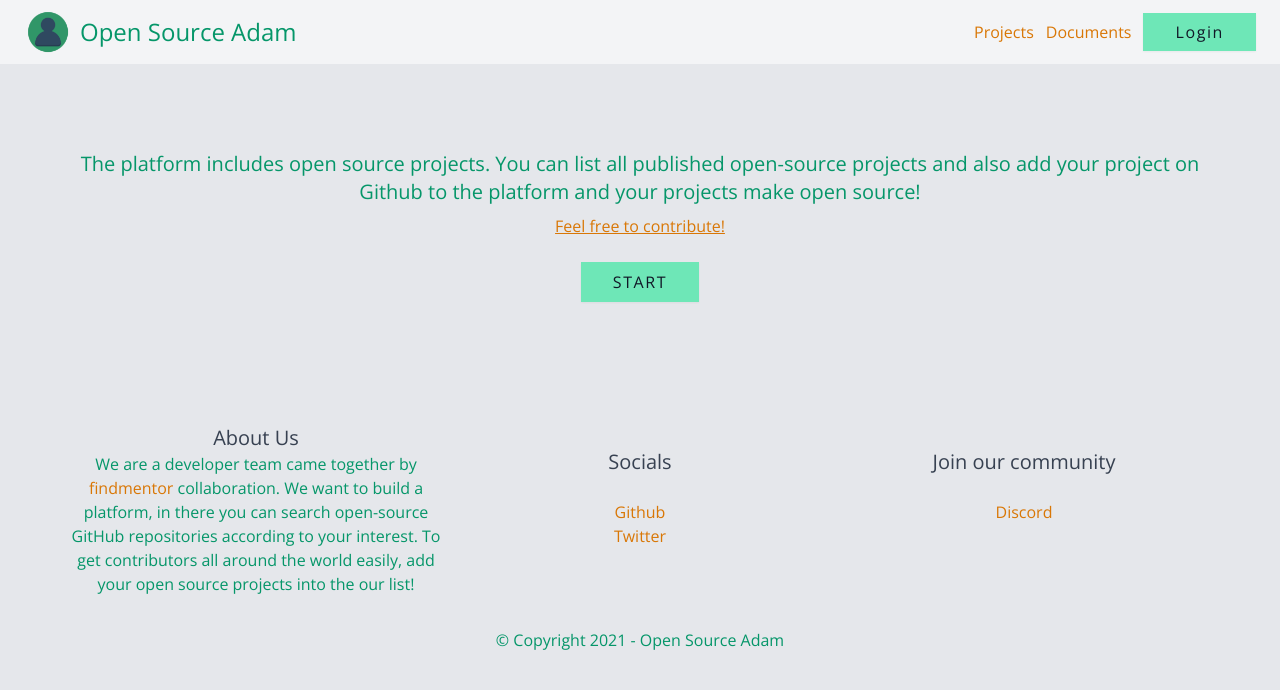
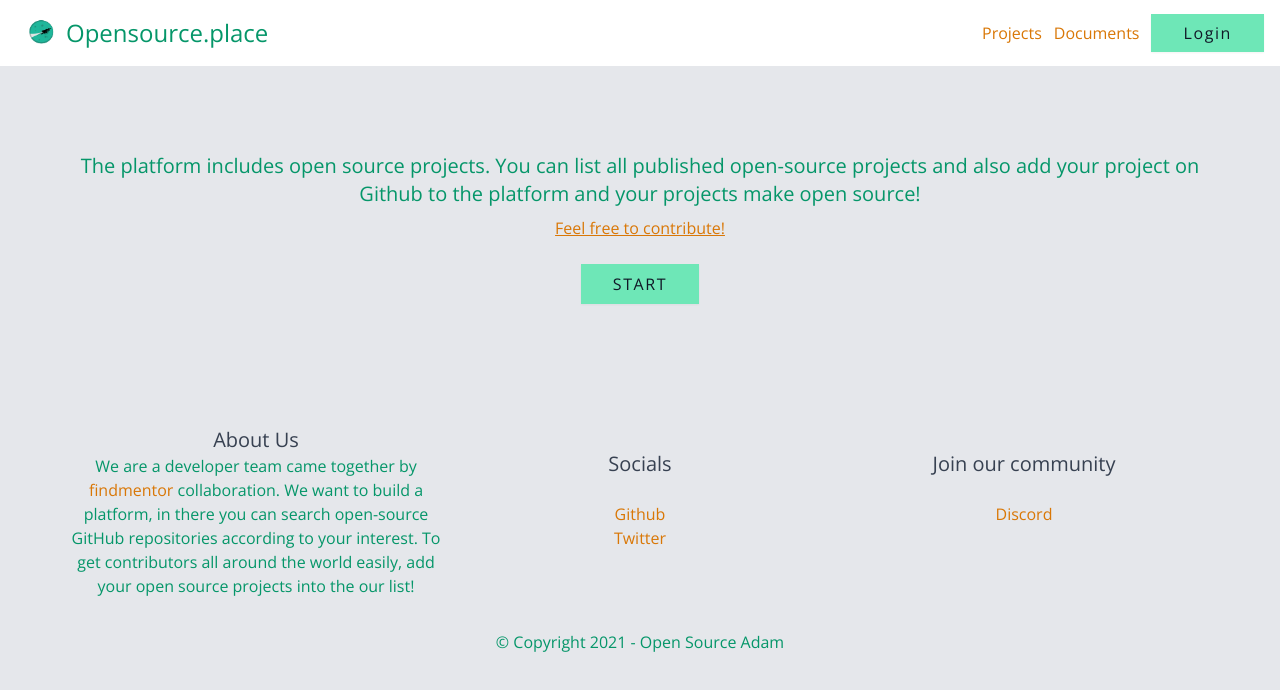
Before and after one commit to opensource-place/frontend, a React (Create React App) app: page / in a window 1280 px wide. Shown: the top 690 px of the page. Built offline with nearby package versions, Linux system fonts and the light colour scheme.

Commit message:
Add styled-component and converted to navbar comp

```diff
--- a/package.json
+++ b/package.json
@@ -17,6 +17,7 @@
     "react-dom": "^17.0.1",
     "react-router-dom": "^5.2.0",
     "react-scripts": "4.0.1",
+    "styled-components": "^5.2.1",
     "tailwindcss": "npm:@tailwindcss/postcss7-compat@^2.0.2",
     "web-vitals": "^0.2.4"
   },
--- a/src/app/components/nav-bar/nav-bar.js
+++ b/src/app/components/nav-bar/nav-bar.js
@@ -1,19 +1,46 @@
 import React from "react";
 import { Link } from "react-router-dom";
+import styled from "styled-components";
+
+const Wrapper = styled.div`
+    display: flex;
+    justify-content: space-between;
+    align-items: center;
+    background-color: white;
+`;
+const Navbar = styled.nav`
+    display: flex;
+    justify-content: space-between;
+    align-items: center;
+`;
+const ItemsWrapper = styled.div`
+    display: flex;
+    justify-content: space-between;
+    align-items: center;
+    padding: 0.5rem 1rem;
+    width: 100vw;
+`;
+const LogoAndText = styled.div`
+    display: flex;
+    align-items: center;
+`;
+const Menus = styled.div`
+    margin-left: 0.5rem;
+`;
 
 export const NavBar = () => (
-  <div className="flex justify-between items-center dark:bg-gray-900 bg-gray-100">
-    <nav className="flex-row md:justify-between items-center">
-      <div className="flex justify-between items-center w-screen px-4 py-2">
+    <Wrapper>
+        <Navbar>
+            <ItemsWrapper>
                 <Link to="/">
-          <div className="flex items-center">
-            <img className="h-12 mr-2" src="/logo.png" alt="Our Logo" />
+                    <LogoAndText>
+                        <img width="50px" src="/logo2.png" alt="Our Logo" />
                         <h1 className="hover:text-green-500 hidden md:block">
-              Open Source Adam
+                            Opensource.place
                         </h1>
-          </div>
+                    </LogoAndText>
                 </Link>
-        <div className="ml-2" id="mobileMenu">
+                <Menus id="mobileMenu">
                     <Link to="/projects" className="ml-3">
                         Projects
                     </Link>
@@ -23,10 +50,10 @@ export const NavBar = () => (
                     <Link to="/login" className="ml-3 primary-button">
                         Login
                     </Link>
-        </div>
-      </div>
-    </nav>
-  </div>
+                </Menus>
+            </ItemsWrapper>
+        </Navbar>
+    </Wrapper>
 );
 
 export default NavBar;
```
Also changed, not shown: public/logo2.png (added), 1 other file (tests, documents, lock files or other folders). Lines whose indentation alone changed are shown as unchanged.
